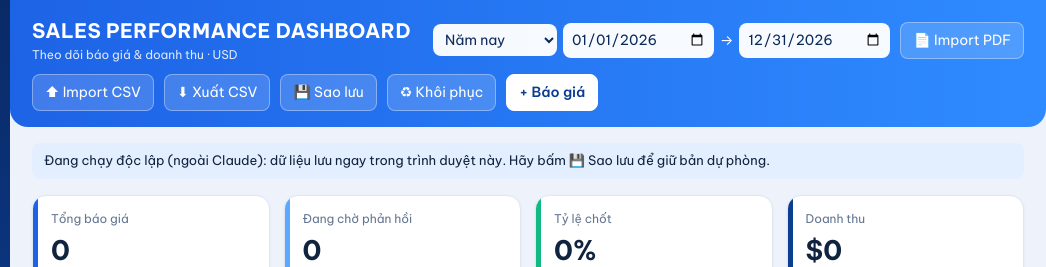
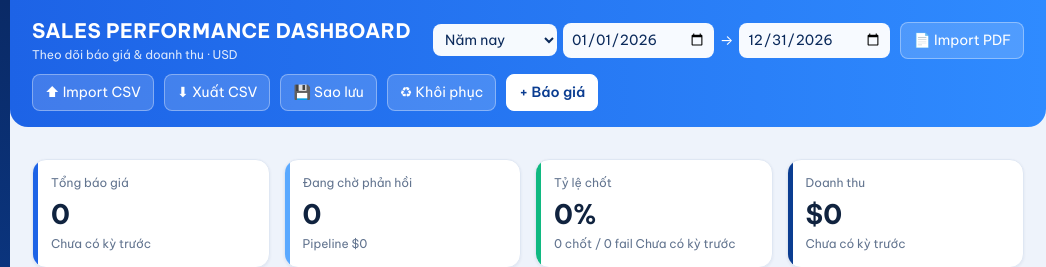
Before and after one commit to alaintravelwork-droid/salesdashboardmete-m, a plain HTML site: page index.html in a window 1280 px wide. Shown: the top 267 px of the page, 234-1280 px from the left. Drawn offline with Linux system fonts and the light colour scheme.

Commit message:
Update index.html

```diff
--- a/index.html
+++ b/index.html
@@ -674,7 +674,7 @@ function todayItems(){const t=today(),t1=addDays(t,1),o=[],sf=x=>!saleSel||(x.sa
 // boot
 render();
 (async()=>{const er=e=>String((e&&(e.message||e.code))||e);
- if(typeof claude==="undefined"){LOCAL=true;try{const a=JSON.parse(localStorage.getItem("ms_quotes_v1")||"[]");Q=a.filter(x=>!x.deleted);TR=a.filter(x=>x.deleted)}catch(e){}try{const j=JSON.parse(localStorage.getItem("ms_x_v1")||"{}");["posts","calls","kpis"].forEach(n=>X[n].a=j[n]||[])}catch(e){}render();msg("Đang chạy độc lập (ngoài Claude): dữ liệu lưu ngay trong trình duyệt này. Hãy bấm 💾 Sao lưu để giữ bản dự phòng.");return}
+ if(typeof claude==="undefined"){LOCAL=true;try{const a=JSON.parse(localStorage.getItem("ms_quotes_v1")||"[]");Q=a.filter(x=>!x.deleted);TR=a.filter(x=>x.deleted)}catch(e){}try{const j=JSON.parse(localStorage.getItem("ms_x_v1")||"{}");["posts","calls","kpis"].forEach(n=>X[n].a=j[n]||[])}catch(e){}render();return}
  try{const u=await claude.use("user");if(u){me=await u.id();try{mgr=u.canEdit()}catch(e){}}}catch(e){}
  try{db=await claude.use("db")}catch(e){msg("Không kết nối được cơ sở dữ liệu chung: "+er(e));return}
  if(!db){msg("Chưa kết nối được cơ sở dữ liệu chung – dữ liệu chỉ lưu tạm trong phiên này.");return}
```
